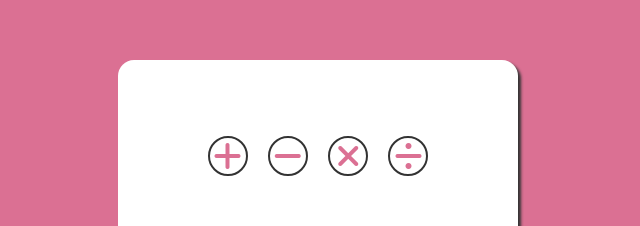
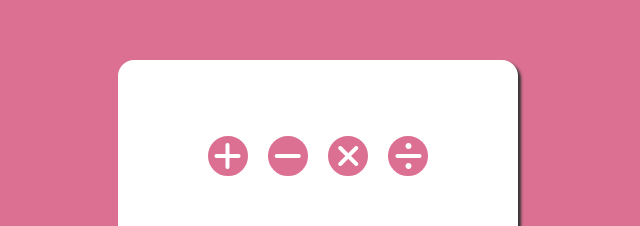
Before and after one commit to B-lovedth/Math-Quiz, a plain HTML site: page index.html in a window 1280 px wide. Shown: the part 140-366 px from the top of the page, without its empty margins (322-962 px from the left). Drawn offline with Linux system fonts and the light colour scheme.

Commit message:
Update style.css

```diff
--- a/style.css
+++ b/style.css
@@ -7,6 +7,7 @@ body{
     font-family: "Poppins",sans-serif;
     min-height: 100vh;
     background-color: palevioletred;
+    color:#555;
 }
 .container{
     display: flex;
@@ -28,8 +29,9 @@ body{
 .wrapper .symbols span{
     font-size:2rem;
     margin:0 0.5rem;
-    border:2px solid #333;
-    color:palevioletred;
+    border:2px solid palevioletred;
+    color:#fff;
+    background: palevioletred;
     height: 2.5rem;
     width: 2.5rem;
     border-radius:50%;
```
